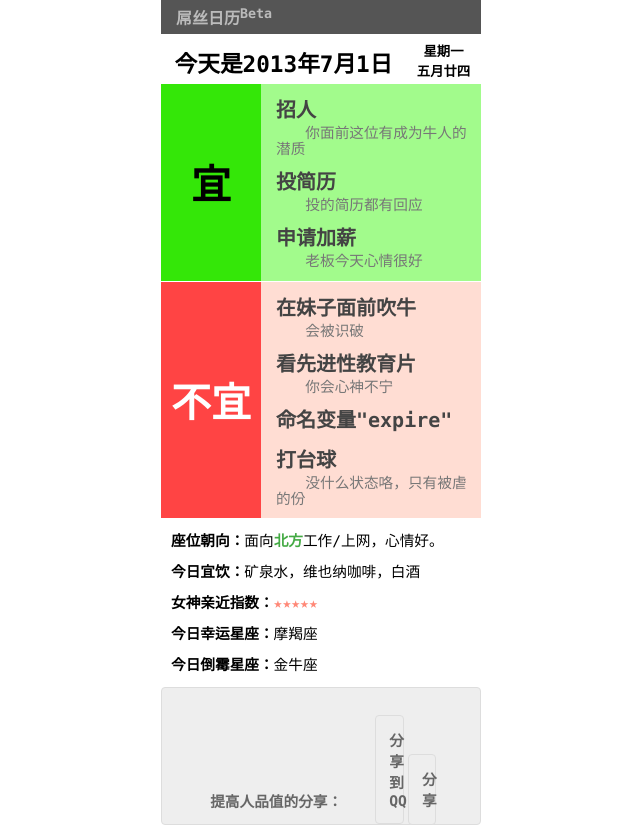
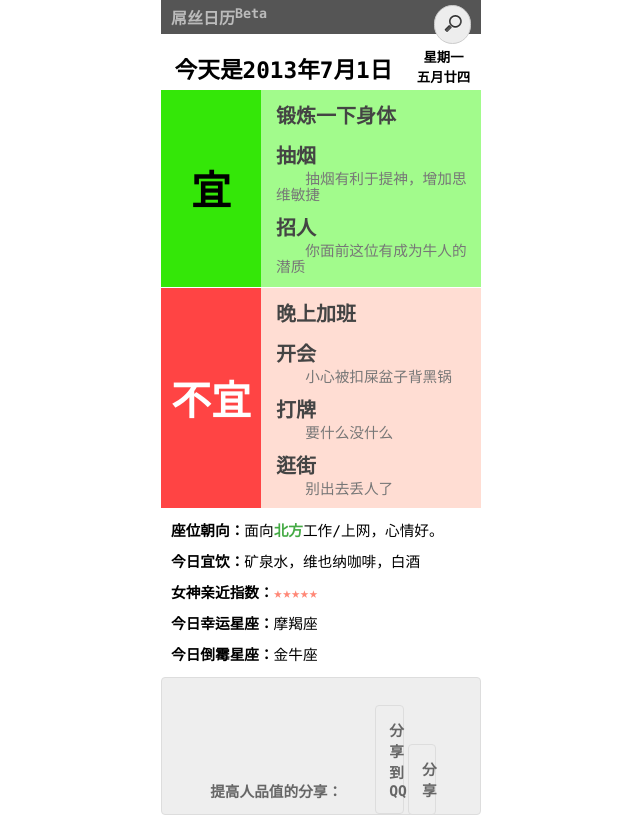
Before and after one commit to haycco/diaosicalendar, a plain HTML site: page index.html in a window 1280 px wide. Shown: the top 828 px of the page, without its empty margins (319-959 px from the left). Drawn offline with Linux system fonts and the light colour scheme; a script that the page names is missing.

Commit message:
添加根据人名进行日历生成

```diff
--- a/index.html
+++ b/index.html
@@ -18,7 +18,7 @@
 	<body>
 		<div class="container">
 			<div class="title">
-				屌丝日历<sup>Beta</sup>
+				屌丝日历<sup>Beta</sup><form id="searchForm"><input type="search" name="keyword" id="keyword" value="" class="search" placeholder="Search"></form>
 			</div>
 			<div class="calendar">
 			  <span class="date"></span>
@@ -65,7 +65,7 @@
 				<strong>今日倒霉星座：</strong><span class="bad_horoscope_value"></span>
 			</div>
       <div class="adlink">
-			  <a>提高人品值的分享：<span><wb:share-button id="weiboShareBtn" count="n" size="middle" appkey="5xxm4k2z2z" pic="http://diaosicalendar.sinaapp.com/shareimage.png"></wb:share-button></span>
+			  <a>提高人品值的分享：<span><wb:share-button id="weiboShareBtn" count="n" size="middle" appkey="5xxm4k2z2z" pic="http://diaosicalendar.sinaapp.com/images/share_image.png"></wb:share-button></span>
 				<span id="qqShareBtn"></span>
 				<span id="qzoneShareBtn"></span>
 			  </a>
@@ -86,6 +86,7 @@
 			<div class="footer">
 			  <span>&copy;2013 haycco All rights reserved.</span>
 			  <a href="http://sae.sina.com.cn" target="_blank"><img src="http://static.sae.sina.com.cn/image/poweredby/120X33_transparent.gif" title="Powered by Sina App Engine"></a>
+			  <span id="html5_logo"></span>
 			</div>
 		</div>
 	</body>
--- a/js/main.js
+++ b/js/main.js
@@ -8,8 +8,13 @@
  */
 var goodArr = [];
 var badArr=[];
+var keycode = 1;  //附加随机码
+var shareContent = "";//分享内容
 
 function random(dayseed, indexseed) {
+	if(keycode!=1) {
+        dayseed += keycode;
+	}
 	var n = dayseed % 11117;
 	for (var i = 0; i < 100 + indexseed; i++) {
 		n = n * n;
@@ -70,7 +75,8 @@ var activities = [
 	{name:"文件重命名\"%v\"", good:"",bad:""},
 	{name:"打台球", good:"你的状态很好",bad:"没什么状态咯，只有被虐的份", weekend: true},
 	{name:"看电影", good:"重拾对生活的信心",bad:"你会心神不宁", weekend: true},
-	{name:"访问好友QQ空间", good:"",bad:""}
+	{name:"访问好友QQ空间", good:"",bad:""},
+	{name:"淘宝", good:"快去看看你要的团购和秒杀吧",bad:"你该剁手了"}
 ];
 
 var specials = [
@@ -151,6 +157,8 @@ function isWeekend() {
 
 // 添加预定义事件
 function pickSpecials() {
+	$('.good .content ul').html('');
+	$('.bad .content ul').html('');
 	var specialSize = [0,0];
 
 	for (var i = 0; i < specials.length; i++) {
@@ -228,8 +236,9 @@ function addToBad(event) {
 	badArr.push(event.name + (event.bad!=""?('(' + event.bad + ')'):event.bad));
 }
 
-$(function(){
-	var todayStr = getTodayString();
+function refreshData(keyword) {
+
+    var todayStr = getTodayString();
 	var weekStr = "星期" + weeks[today.getDay()];
 	var lunarDate = getLunarCalendar().lunarDate;
 	$('.date').html(todayStr);
@@ -242,10 +251,11 @@ $(function(){
 	$('.bad_horoscope_value').html(pickRandom(horoscope.sort(), 1).join('，'));
 	pickTodaysLuck();
 
-    var shareContent =  todayStr + " " + lunarDate + " " + weekStr + " 宜：" + goodArr.join('，') + "；不宜：" + badArr.join('，')+"。更多详情，请查看屌丝日历";
+    shareContent =  todayStr + " " + lunarDate + " " + weekStr + (keyword==""?"":" @" + keyword) + " 宜：" + goodArr.join('，') + "；不宜：" + badArr.join('，')+"。更多详情，请查看屌丝日历";
     //生成新浪微博分享内容
 	$('#weiboShareBtn').attr('title', shareContent);
-    //生成QQ空间分享内容
+
+	//生成QQ空间分享内容
 	(function(){
         var p = {
         url:location.href,
@@ -254,7 +264,7 @@ $(function(){
         summary:shareContent,/*分享摘要(可选)*/
         title:'屌丝日历',/*分享标题(可选)*/
         site:'屌丝日历',/*分享来源 如：腾讯网(可选)*/
-        pics:'http://diaosicalendar.sinaapp.com/shareimage.png', /*分享图片的路径(可选)*/
+        pics:'http://diaosicalendar.sinaapp.com/images/share_image.png', /*分享图片的路径(可选)*/
         style:'202',
         width:31,
         height:31
@@ -272,7 +282,7 @@ $(function(){
       desc:shareContent, /*分享理由(风格应模拟用户对话),支持多分享语随机展现（使用|分隔）*/
       title:'屌丝日历', /*分享标题(可选)*/
       summary:shareContent, /*分享摘要(可选)*/
-      pics:'http://diaosicalendar.sinaapp.com/shareimage.png', /*分享图片(可选)*/
+      pics:'http://diaosicalendar.sinaapp.com/images/share_image.png', /*分享图片(可选)*/
       flash: '', /*视频地址(可选)*/
       site:'屌丝日历', /*分享来源(可选) 如：QQ分享*/
       style:'202',
@@ -285,4 +295,23 @@ $(function(){
       }
        $('#qqShareBtn').append(['<a class="qcShareQQDiv" href="http://connect.qq.com/widget/shareqq/index.html?',s.join('&'),'" target="_blank">分享到QQ</a>'].join(''));
     })();
+}
+
+$(function(){
+    var url = location.href;
+	var URLParams = [];
+	var paraString = url.substring(url.indexOf("?") + 1, url.length).split("&");
+	for (i=0; i < paraString.length ; i++){
+	   var aParam = paraString[i].split('=');
+	   URLParams[aParam[0]] = aParam[1];
+	}
+	var keyword = $.trim(URLParams['keyword']);
+	keyword = keyword?decodeURIComponent(keyword):"";
+	$('#keyword').val(keyword);
+	if(keyword!="") {
+		keycode = Math.abs(keyword.charCodeAt(0).toString(16).toLowerCase().replace(/[a-z]/gi,""));
+	}
+
+	refreshData(keyword);
+
 });
--- a/style.css
+++ b/style.css
@@ -8,6 +8,81 @@ body {
 	padding: 0;
 }
 
+#searchForm {
+    float:right;
+}
+/* reset webkit search input browser style */
+input {
+	outline: none;
+}
+input[type=search] {
+	-webkit-appearance: textfield;
+	-webkit-box-sizing: content-box;
+	font-family: inherit;
+	font-size: 100%;
+}
+input::-webkit-search-decoration,
+input::-webkit-search-cancel-button {
+	display: none; /* remove the search and cancel icon */
+}
+
+/* search input field */
+input[type=search] {
+	background: #ededed url(images/search_icon.png) no-repeat 9px center;
+	border: solid 1px #ccc;
+	padding: 9px 10px 9px 32px;
+	width: 55px;
+
+	-webkit-border-radius: 10em;
+	-moz-border-radius: 10em;
+	border-radius: 10em;
+
+	-webkit-transition: all .5s;
+	-moz-transition: all .5s;
+	transition: all .5s;
+}
+input[type=search]:focus {
+	width: 130px;
+	background-color: #fff;
+	border-color: #6dcff6;
+
+	-webkit-box-shadow: 0 0 5px rgba(109,207,246,.5);
+	-moz-box-shadow: 0 0 5px rgba(109,207,246,.5);
+	box-shadow: 0 0 5px rgba(109,207,246,.5);
+}
+
+/* placeholder */
+input:-moz-placeholder {
+	color: #999;
+}
+input::-webkit-input-placeholder {
+	color: #999;
+}
+
+/* Search Button */
+#searchForm input[type=search] {
+	width: 15px;
+	padding-left: 10px;
+	color: transparent;
+	cursor: pointer;
+}
+#searchForm input[type=search]:hover {
+	background-color: #fff;
+}
+#searchForm input[type=search]:focus {
+	width: 130px;
+	padding-left: 32px;
+	color: #000;
+	background-color: #fff;
+	cursor: auto;
+}
+#searchForm input:-moz-placeholder {
+	color: transparent;
+}
+#searchForm input::-webkit-input-placeholder {
+	color: transparent;
+}
+
 .container {
 	width: 320px;
 	margin: 0 auto 50px;
@@ -16,9 +91,9 @@ body {
 .container>.title {
 	color: #bbb;
 	font-weight: bold;
-	margin-bottom: 10px;
+	margin-bottom: 16px;
 	background: #555;
-	padding: 5px 15px;
+	padding: 5px 10px;
 }
 
 .adlink {
@@ -183,3 +258,12 @@ body {
    text-align: center;
    font: 12px/1.125 Arial,Helvetica,sans-serif;
 }
+
+#html5_logo {
+	width: 32px;
+	height: 32px;
+	position: relative;
+	display: inline-block;
+	background: url(images/HTML5_logo.png);
+	background-repeat: no-repeat;
+}
```
Also changed, not shown: images/HTML5_logo.png (added), images/search_icon.png (added), images/share_image.png (renamed from shareimage.png), 1 other file.
